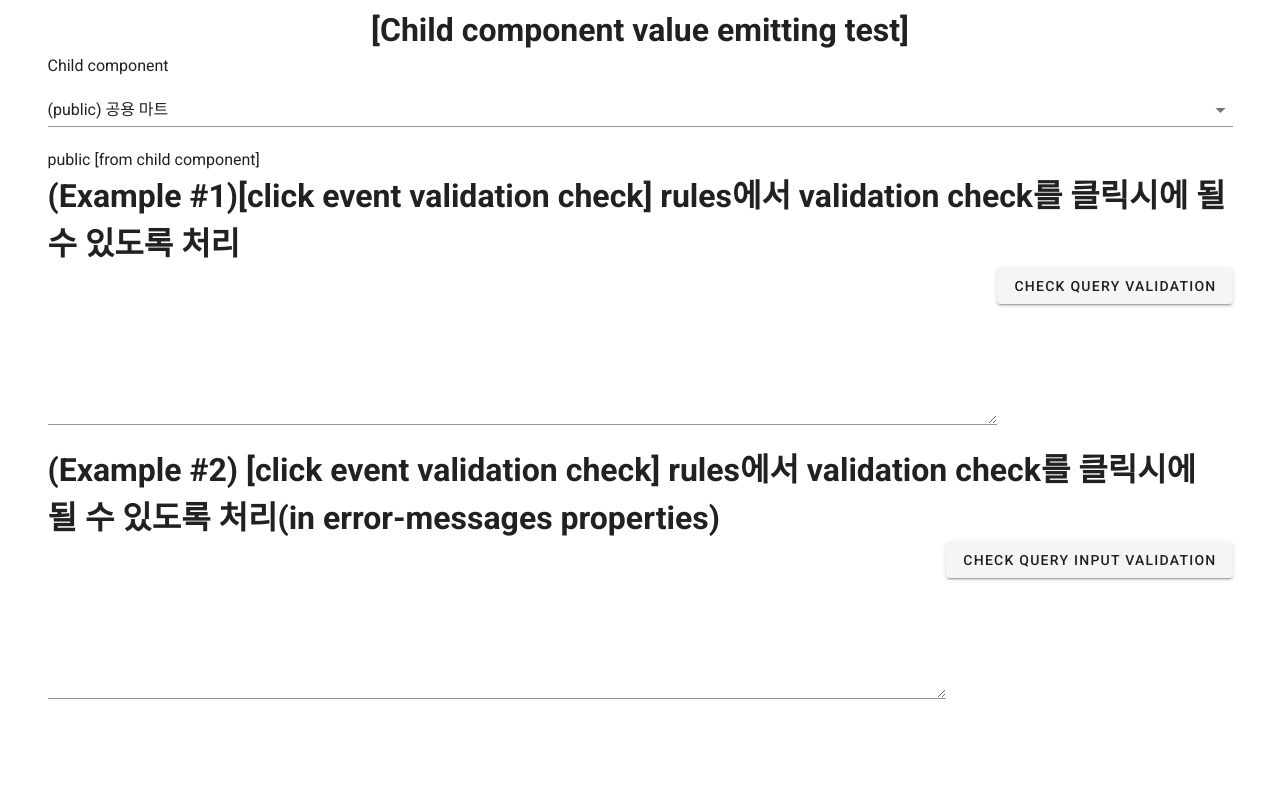
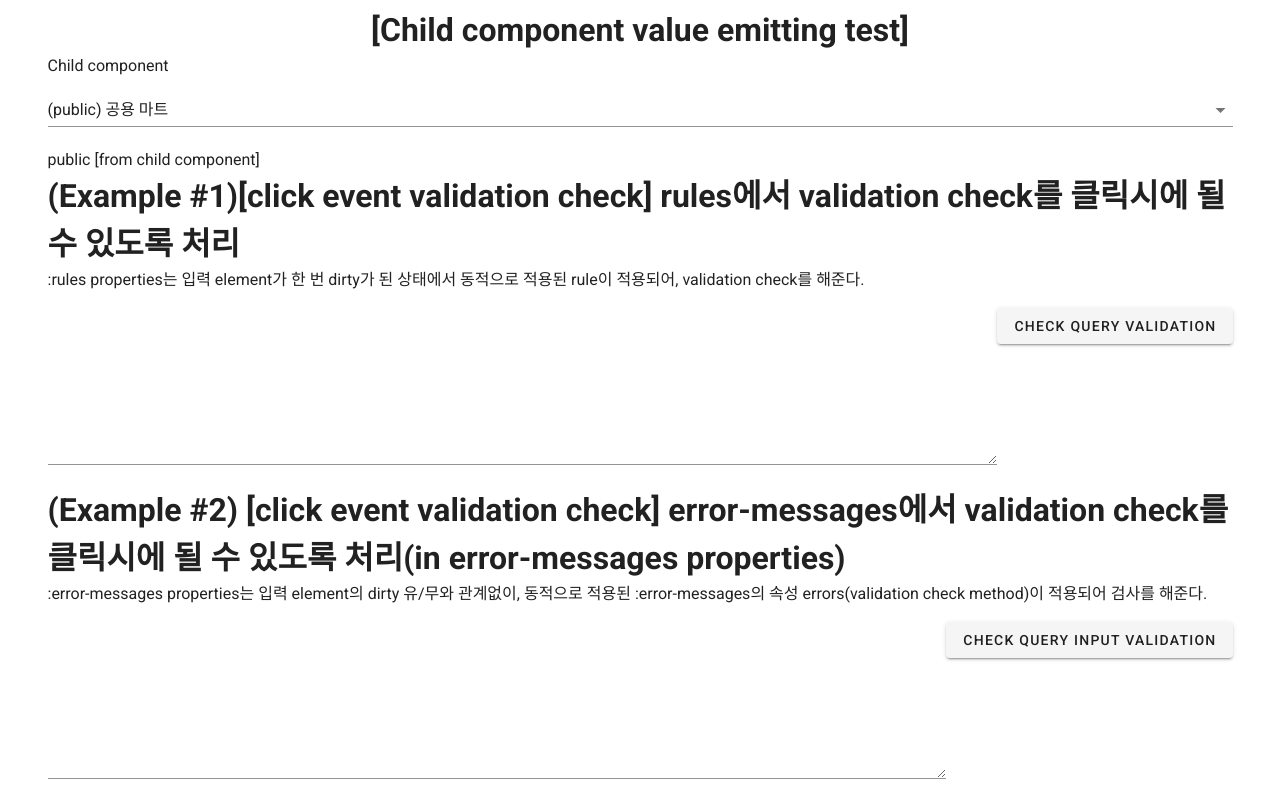
Before and after one commit to LeeHyungi0622/vue-practice-repo, a Vue app: page / in a window 1280 px wide. Shown: the part 629-1429 px from the top of the page. Before the commit the page ends 1349 px from the top, so only its background shows below. Built offline with nearby package versions, Linux system fonts and the light colour scheme; no server answers.

Commit message:
feat: error-messages 속성으로 설정한 errors validation 조건에 대한 처리 method comment

```diff
--- a/src/App.vue
+++ b/src/App.vue
@@ -63,6 +63,7 @@
     </v-row>
     <v-row>
       <h1>(Example #1)[click event validation check] rules에서 validation check를 클릭시에 될 수 있도록 처리</h1>
+      <p>:rules properties는 입력 element가 한 번 dirty가 된 상태에서 동적으로 적용된 rule이 적용되어, validation check를 해준다.</p>
     </v-row>
     <v-row>
       <v-textarea
@@ -75,7 +76,8 @@
       >check query validation</v-btn>
     </v-row>
     <v-row>
-      <h1>(Example #2) [click event validation check] rules에서 validation check를 클릭시에 될 수 있도록 처리(in error-messages properties)</h1>
+      <h1>(Example #2) [click event validation check] error-messages에서 validation check를 클릭시에 될 수 있도록 처리(in error-messages properties)</h1>
+      <p>:error-messages properties는 입력 element의 dirty 유/무와 관계없이, 동적으로 적용된 :error-messages의 속성 errors(validation check method)이 적용되어 검사를 해준다.</p>
     </v-row>
     <v-row>
       <v-textarea
@@ -159,20 +161,29 @@ export default {
       //   }
       // })
     },
+    // (Example #2 click event validation check)
     asyncProcess: function() {
       this.$axios.get('http://localhost:8080/employee')
         .then(response => {
           console.log('CHECK RESPONSE MESSAGE : ', response);
+          return true;
         })
         .catch(error => {
-          console.log('CHECK ERROR MESSAGE : ', error);
+          console.log('CHECK ERROR MESSAGE : ', error.message);
         });
     },
     checkInputValidation: function() {
+      // 우선 error-messages의 속성으로 들어갈 errors에 규칙을 동적으로 초기화 시켜주고,
       this.errors = [
         (val)=> !!val || '필수 입력 입니다.',
-        this.asyncProcess()
-      ]
+      ];
+      // 입력된 값이 undefined이거나 ""(빈 공백)인 경우, validation 기본 입력에 대한 확인만 해주고 method처리를 끝내도록 한다.
+      if(this.queryInputStatement == undefined || this.queryInputStatement == "") {
+        this.$refs.queryInputTextArea.validate();
+        return;
+      }
+      // 만약 무언가 입력값이 있다면, 비동기 처리는 나중에 실행되도록 해당 method를 실행시켜준다.
+      this.asyncProcess()
     },
     updateValueFromChildFunc: function(val) {
       console.log('[called] updateValueFromChildFunc');
```
